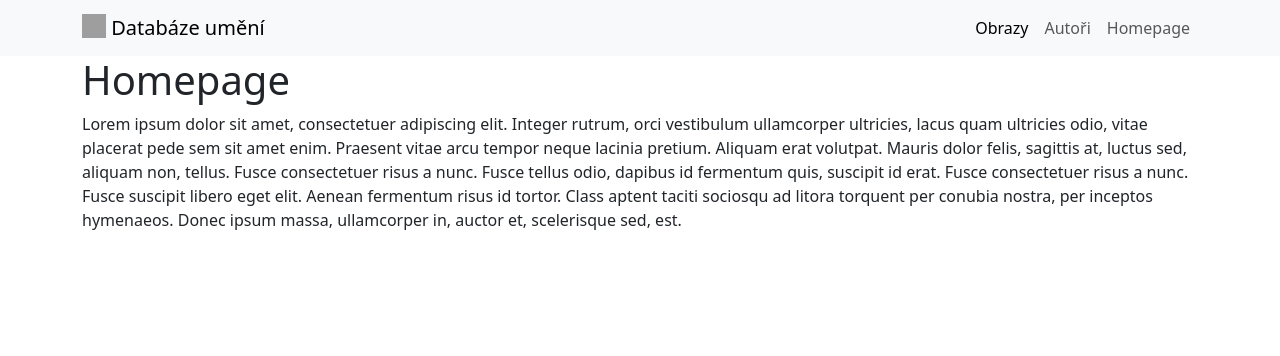
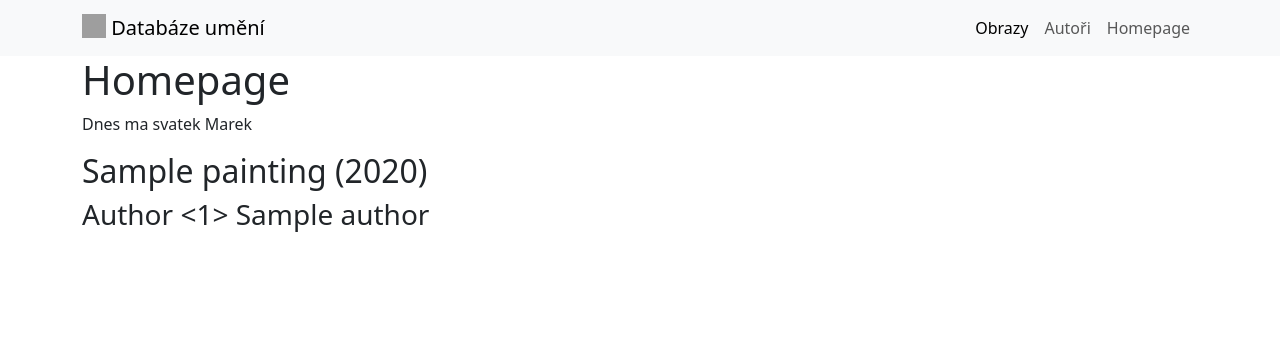
Before and after one commit to gyarab/2024_wt_prj_ruchar, a Django app: page / in a window 1280 px wide. Shown: the top 356 px of the page. Run offline with Django 5.2, Linux system fonts and the light colour scheme; tables that the repository leaves empty hold one stand-in row (values such as "Sample post"); parts of the project's set-up code (start-up, migrations or seed data) failed here and were passed over; grey boxes are pictures that could not be loaded.

Commit message:
konec hodiny 25.4.

```diff
--- a/prj/main/templates/main/homepage.html
+++ b/prj/main/templates/main/homepage.html
@@ -3,7 +3,13 @@
 {% block content %}
 <div class="container">
     <h1>Homepage</h1>
-    <p>Lorem ipsum dolor sit amet, consectetuer adipiscing elit. Integer rutrum, orci vestibulum ullamcorper ultricies, lacus quam ultricies odio, vitae placerat pede sem sit amet enim. Praesent vitae arcu tempor neque lacinia pretium. Aliquam erat volutpat. Mauris dolor felis, sagittis at, luctus sed, aliquam non, tellus. Fusce consectetuer risus a nunc. Fusce tellus odio, dapibus id fermentum quis, suscipit id erat. Fusce consectetuer risus a nunc. Fusce suscipit libero eget elit. Aenean fermentum risus id tortor. Class aptent taciti sociosqu ad litora torquent per conubia nostra, per inceptos hymenaeos. Donec ipsum massa, ullamcorper in, auctor et, scelerisque sed, est. </p>
+    <p>Dnes ma svatek {{svatek}}</p>
+
+    {% for painting in paintings %}
+        <h2> {{painting.name}} ({{painting.year}})</h2>
+        <h3> {{painting.author}}</h3>
+
+    {% endfor %}
 </div>
 
 {% endblock %}
--- a/prj/main/views.py
+++ b/prj/main/views.py
@@ -1,3 +1,14 @@
 from django.shortcuts import render
 
+from .models import Painting
+
 # Create your views here.
+
+def get_homepage(request):
+    context = {
+        "svatek": "Marek",
+        "paintings": Painting.objects.all().order_by('name') [:10]
+    }
+    return render(
+        request, "main/homepage.html", context
+        )
--- a/prj/prj/urls.py
+++ b/prj/prj/urls.py
@@ -17,10 +17,11 @@ Including another URLconf
 from django.contrib import admin
 from django.urls import path
 from django.views.generic import TemplateView
+from main.views import get_homepage
 
 urlpatterns = [
     path('admin/', admin.site.urls),
-    path('', TemplateView.as_view(template_name='main/homepage.html')),
+    path('', get_homepage),
     path('base', TemplateView.as_view(template_name='main/base.html')),
     path('paintings', TemplateView.as_view(template_name='main/one.html')),
     path('authors', TemplateView.as_view(template_name='main/two.html')),
```
